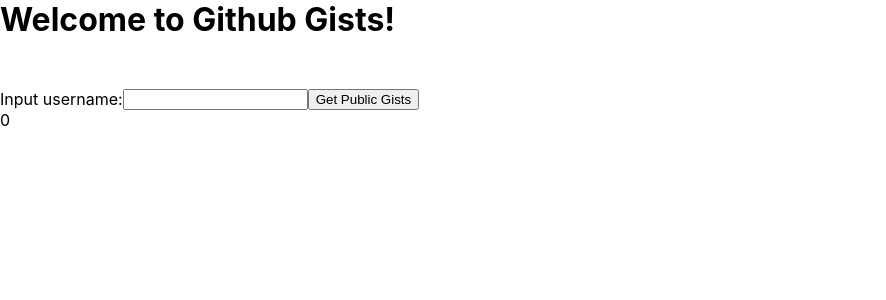
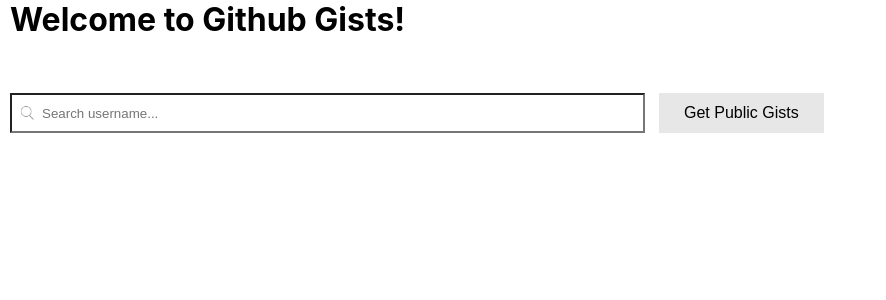
Before and after one commit to NeniscaMaria/sector-labs-project, a React (Create React App) app: page / in a window 1280 px wide. Shown: the top 300 px of the page, without its empty margins (0-886 px from the left). Built offline with nearby package versions, Linux system fonts and the light colour scheme.

Commit message:
display the files from a gist + style the input, button and list elements + add on enter handlers

```diff
--- a/package.json
+++ b/package.json
@@ -1,6 +1,7 @@
 {
   "name": "sector-labs-project",
   "version": "0.1.0",
+  "homepage":".",
   "private": true,
   "dependencies": {
     "@testing-library/jest-dom": "^5.16.1",
--- a/src/components/Gist.js
+++ b/src/components/Gist.js
@@ -1,9 +1,13 @@
 import '../style/gist.css';
 
 export const Gist = (props) => {
-    const {id, url} = props;
+    const {id, files} = props;
+    console.log(props);
     return (
-        <li className={'gist'} key={id}>
-        {url}
-    </li>);
+        <div className={'gist'} key={id}>
+            {Object.entries(files).map(([key, value])=>{
+                const {filename, language, raw_url, size, type} = value;
+                return (<div> {filename} {size}</div>);
+            })}
+        </div>);
 }
--- a/src/components/SearchSection.js
+++ b/src/components/SearchSection.js
@@ -10,6 +10,10 @@
     const onChange = (e) => {
         e.persist();
         setUsername(e.target.value);
+    }
+
+    const onKeyDown = (e) => {
+        e.key === 'Enter' && onClick();
     }
 
     const onClick = () => {
@@ -29,9 +33,9 @@
 
     const getGistsList = () => {
         return (
-            <ul className={'gist-list'}>
+            <div className={'gist-list'}>
                 {gists.map(gist=> <Gist {...gist}/>)}
-            </ul>
+            </div>
         );
     }
 
@@ -45,12 +49,12 @@
     return (
         <div className={'search-section-container'}>
             <div className={'form'}>
-                <label className={'search-label'}>Input username:</label>
                 <input type="text" id="username-input" name="username-input"
-                       value={username} onChange={onChange}/>
-                <button onClick={onClick}>Get Public Gists</button>
+                       onKeyDown={onKeyDown}
+                       value={username} onChange={onChange} placeholder={'Search username...'}/>
+                <button className={'button'} onClick={onClick}>Get Public Gists</button>
             </div>
-            {!errorMessage.length && gists.length && getGistsList()}
+            {!errorMessage && gists && getGistsList()}
             {errorMessage && getErrorElement()}
         </div>
     );
--- a/src/style/gist.css
+++ b/src/style/gist.css
@@ -0,0 +1,5 @@
+.gist{
+    padding: 15px;
+    border: 1px solid lightgray;
+    width: 70%;
+}
--- a/src/style/mainPage.css
+++ b/src/style/mainPage.css
@@ -1,6 +1,7 @@
 .main-page-container{
     display: flex;
     flex-direction: column;
+    margin-left: 10px;
 }
 
 .page-header{
--- a/src/style/searchSection.css
+++ b/src/style/searchSection.css
@@ -1,13 +1,45 @@
 .search-section-container{
     margin-top: 50px;
+}
+
+.gist-list{
+    margin-top: 20px;
+    overflow: auto;
 }
 
 .form{
     display: flex;
     flex-direction: row;
+    align-items: center;
+}
+
+#username-input{
+    width: 50%;
+    padding: 12px 30px;
+    height: 40px;
+    margin-right: 12px;
+    box-sizing: border-box;
+    background-image: url('searchicon.png');
+    background-size: 20px;
+    background-position: 5px 8px;
+    background-repeat: no-repeat;
+}
+
+.button{
+    background-color: #e7e7e7;
+    color: black;
+    border: none;
+    padding: 10px 25px;
+    text-align: center;
+    text-decoration: none;
+    display: inline-block;
+    font-size: 16px;
+    margin: 4px 2px;
+    cursor: pointer;
+    height: 40px;
 }
 
 .error{
     color: red;
-    margin-top: 10px;
+    margin-top: 20px;
 }
```
Also changed, not shown: src/style/searchicon.png (added), 1 other file (tests, documents, lock files or other folders).
